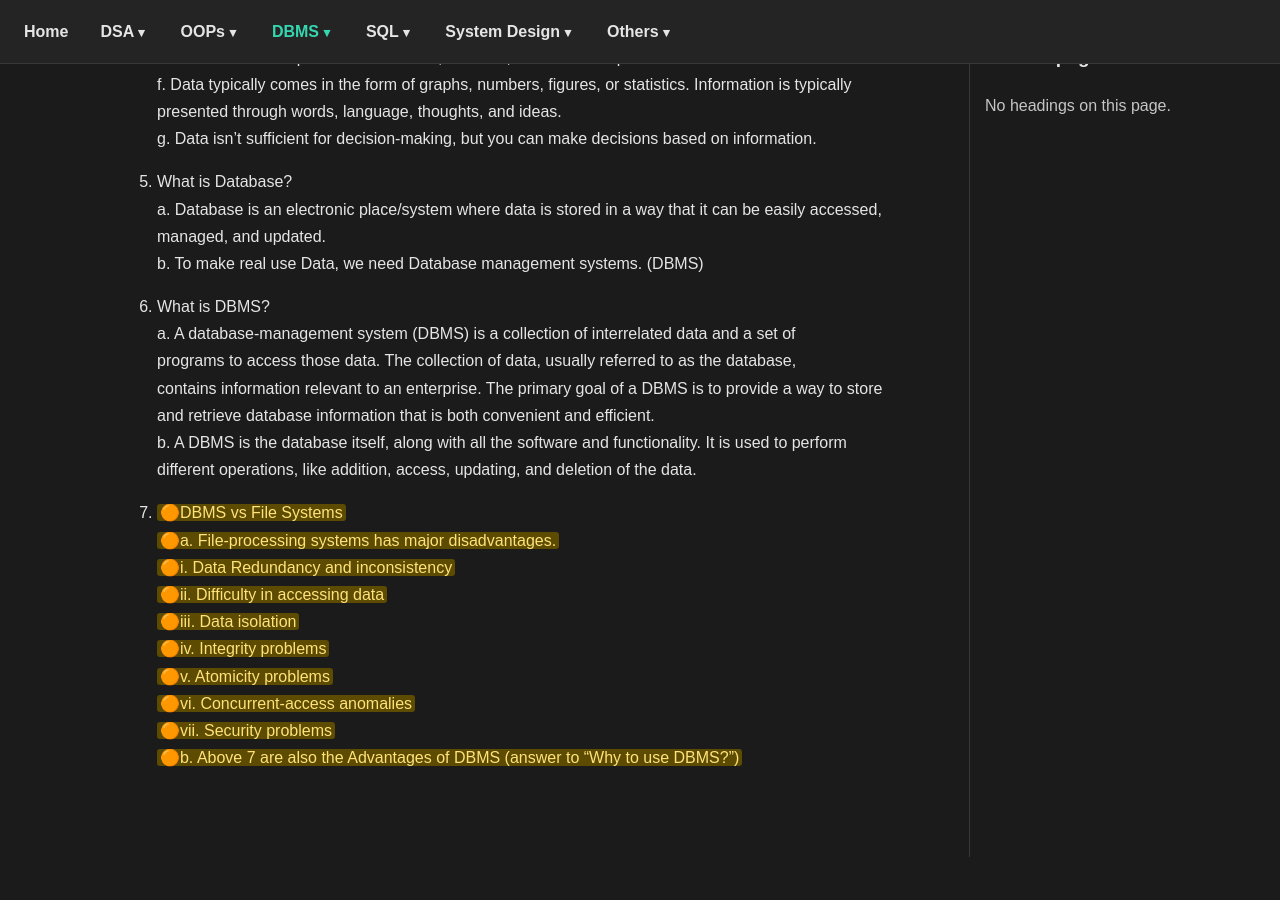
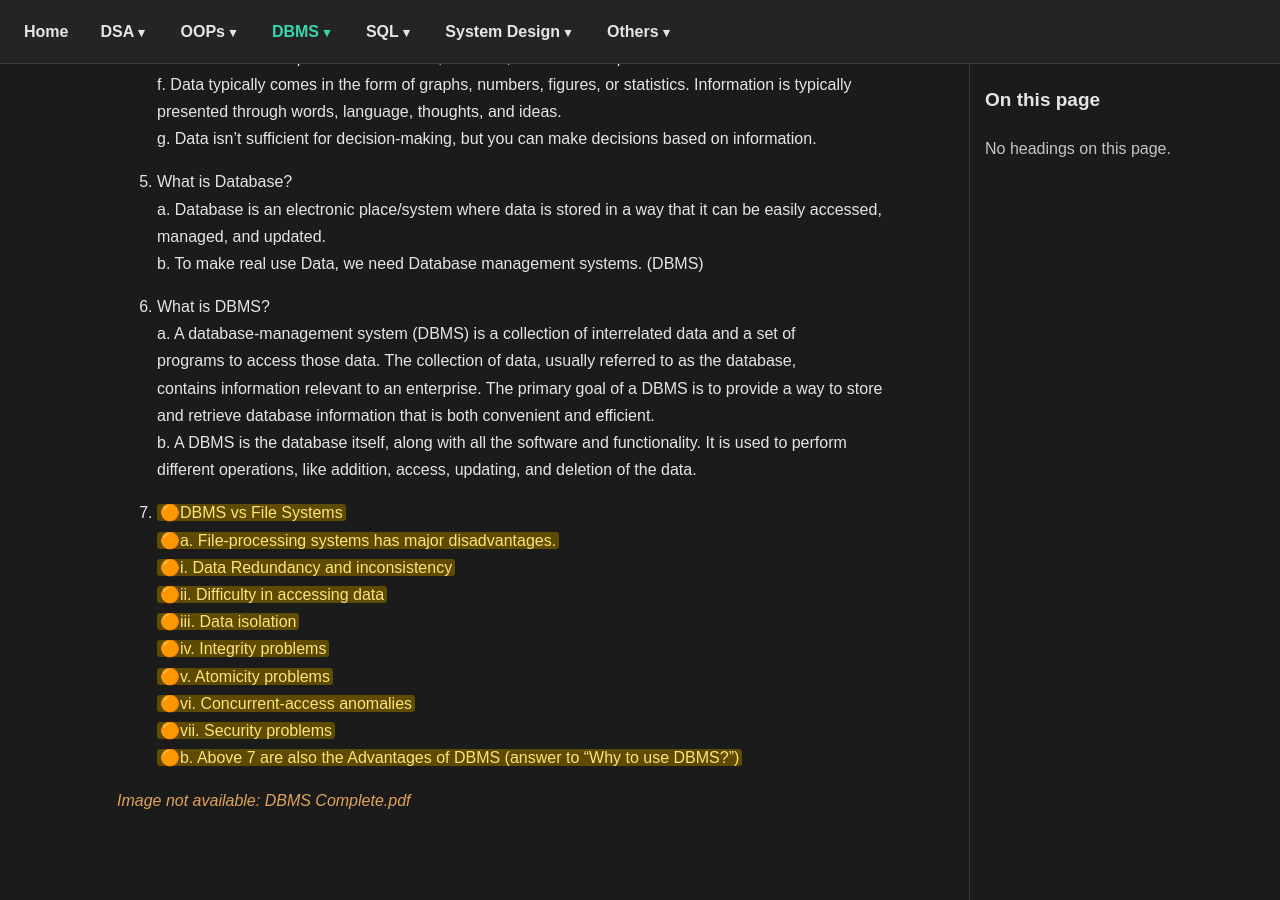
Before and after one commit to Mritunjay28/obsidian-notes, a Jekyll site: the page built from content/DBMS/DBMS/DBMS/LEC-1 INTRO.md, in a window 1280 px wide and 900 px high, scrolled down 1059 px. Built offline with Jekyll 4.4.1, drawn with Linux system fonts in a browser that asks for light colours; before the commit the page ends 1916 px from its top, so only the background shows below that.

Commit message:
PUSH NOTE : LEC-1 INTRO.md

```diff
--- a/content/DBMS/DBMS/DBMS/LEC-1 INTRO.md
+++ b/content/DBMS/DBMS/DBMS/LEC-1 INTRO.md
@@ -61,3 +61,5 @@ Data can be recorded and doesn’t have any meaning unless processed.
 		==🟠vi. Concurrent-access anomalies==
 		==🟠vii. Security problems==
 	==🟠b. Above 7 are also the Advantages of DBMS (answer to “Why to use DBMS?”)==
+
+![[DBMS Complete.pdf|DBMS Complete.pdf]]
```
